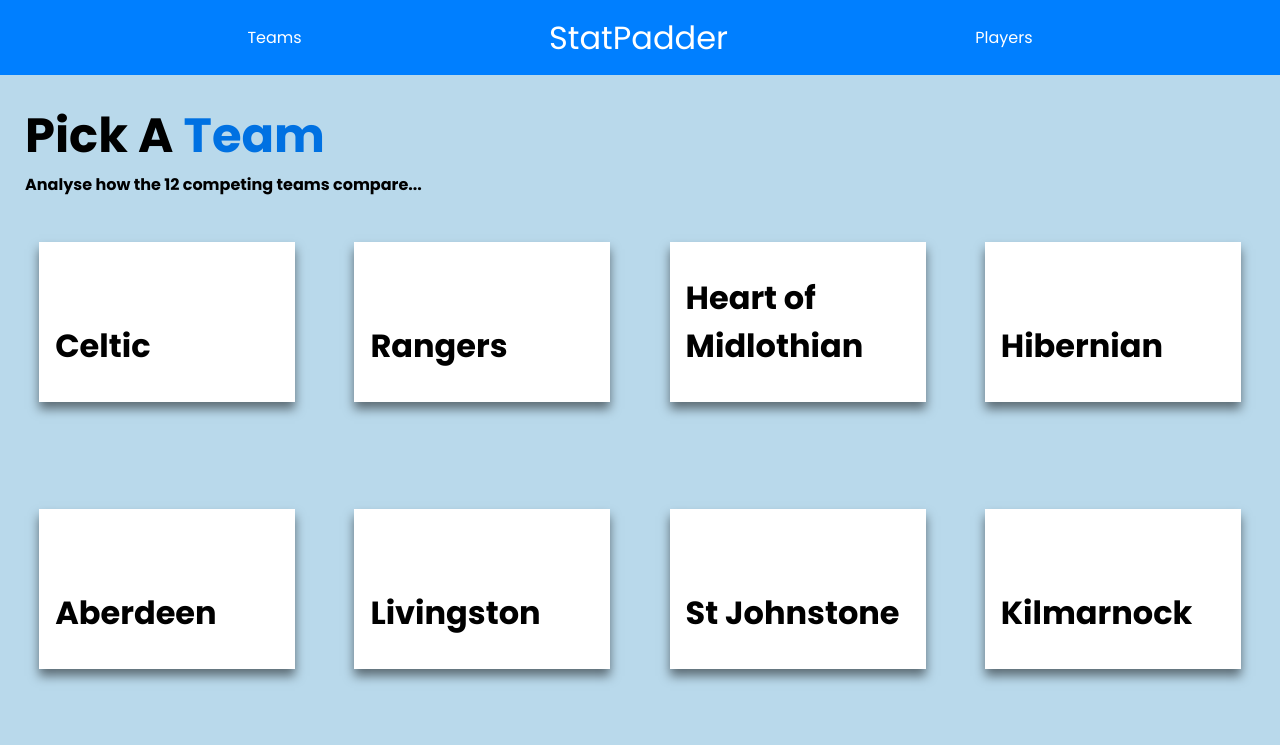
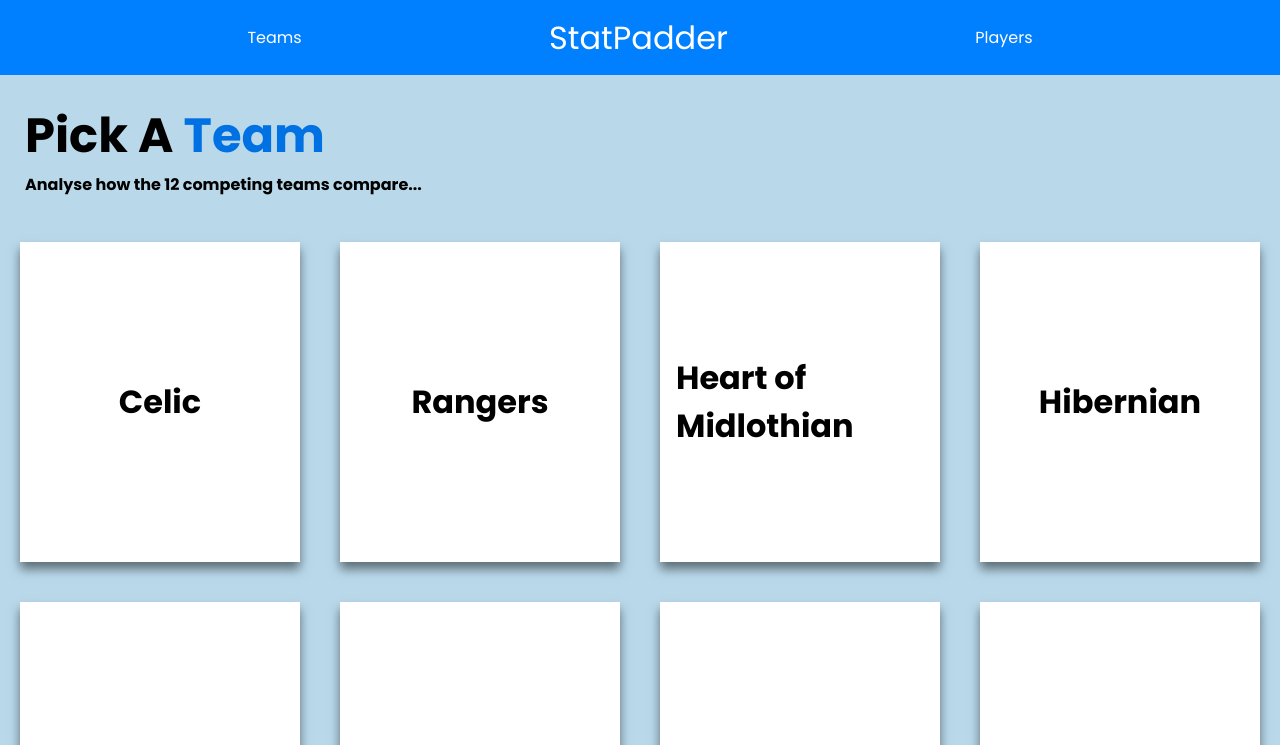
Before and after one commit to em2063/player-stats, a React (Vite) app in the folder stat-tracker-ui/: page /teams in a window 1280 px wide. Shown: the top 745 px of the page. Built offline with nearby package versions, Linux system fonts and the light colour scheme; no server answers.

Commit message:
add-team-cards

```diff
--- a/stat-tracker-ui/src/components/teams.jsx
+++ b/stat-tracker-ui/src/components/teams.jsx
@@ -1,31 +1,22 @@
 import React, { useState, useEffect } from "react";
+import teamData from "../teams.json";
 
 const Teams = () => {
-  const Teams = [
-    "Celtic",
-    "Rangers",
-    "Heart of Midlothian",
-    "Hibernian",
-    "Aberdeen",
-    "Livingston",
-    "St Johnstone",
-    "Kilmarnock",
-    "Dundee",
-    "Motherwell",
-    "Ross County",
-    "St Mirren",
-  ];
+  //define states
+  const [teams, setTeams] = useState([]);
 
   useEffect(() => {
-    fetch("http://localhost:3000/players")
-      .then((res) => res.json())
-      .then((data) => {
-        const spfl_teams = new Set(data.map((player) => player.Team));
-        setTeams(spfl_teams);
-      })
-      .catch((err) => console.log("error: ", err));
+    // fetch("http://localhost:3000/players")
+    //   .then((res) => res.json())
+    //   .then((data) => {
+    //     const spfl_teams = new Set(data.map((player) => player.Team));
+    //     setTeams(spfl_teams);
+    //   })
+    //   .catch((err) => console.log("error: ", err));
+
+    const spfl_teams = Object.keys(teamData.Teams);
+    setTeams(spfl_teams);
   }, []);
-
   return (
     <>
       <div className="team-player-hero">
@@ -35,13 +26,11 @@
         <h4>Analyse how the 12 competing teams compare...</h4>
       </div>
       <div id="teams-container">
-        <div id="teams-outer-container">
-          {Teams.map((team, index) => (
-            <div className="team-card">
-              <h1 key={index}>{team}</h1>
-            </div>
-          ))}
-        </div>
+        {teams.map((teamName) => (
+          <div className="team-card" key={teamName}>
+            <h1>{teamName}</h1>
+          </div>
+        ))}
       </div>
     </>
   );
--- a/stat-tracker-ui/src/styles/styles.css
+++ b/stat-tracker-ui/src/styles/styles.css
@@ -141,25 +141,24 @@
 #teams-container {
   height: 100vh;
   display: flex;
-}
-
-#teams-outer-container {
-  display: flex;
+  flex-wrap: wrap;
   justify-content: space-evenly;
-  flex-wrap: wrap;
 }
 
 .team-card {
-  height: 20%;
+  height: 40%;
   width: 20%;
   margin: 20px;
   padding: 2rem 1rem;
   background-color: #fff;
   position: relative;
   display: flex;
-  align-items: flex-end;
+  flex-direction: column;
   box-shadow: 0px 7px 10px rgba(0, 0, 0, 0.5);
   transition: 0.5s ease-in-out;
+  flex-grow: 1;
+  justify-content: center;
+  align-items: center;
 }
 
 /* Table Styles */
```
